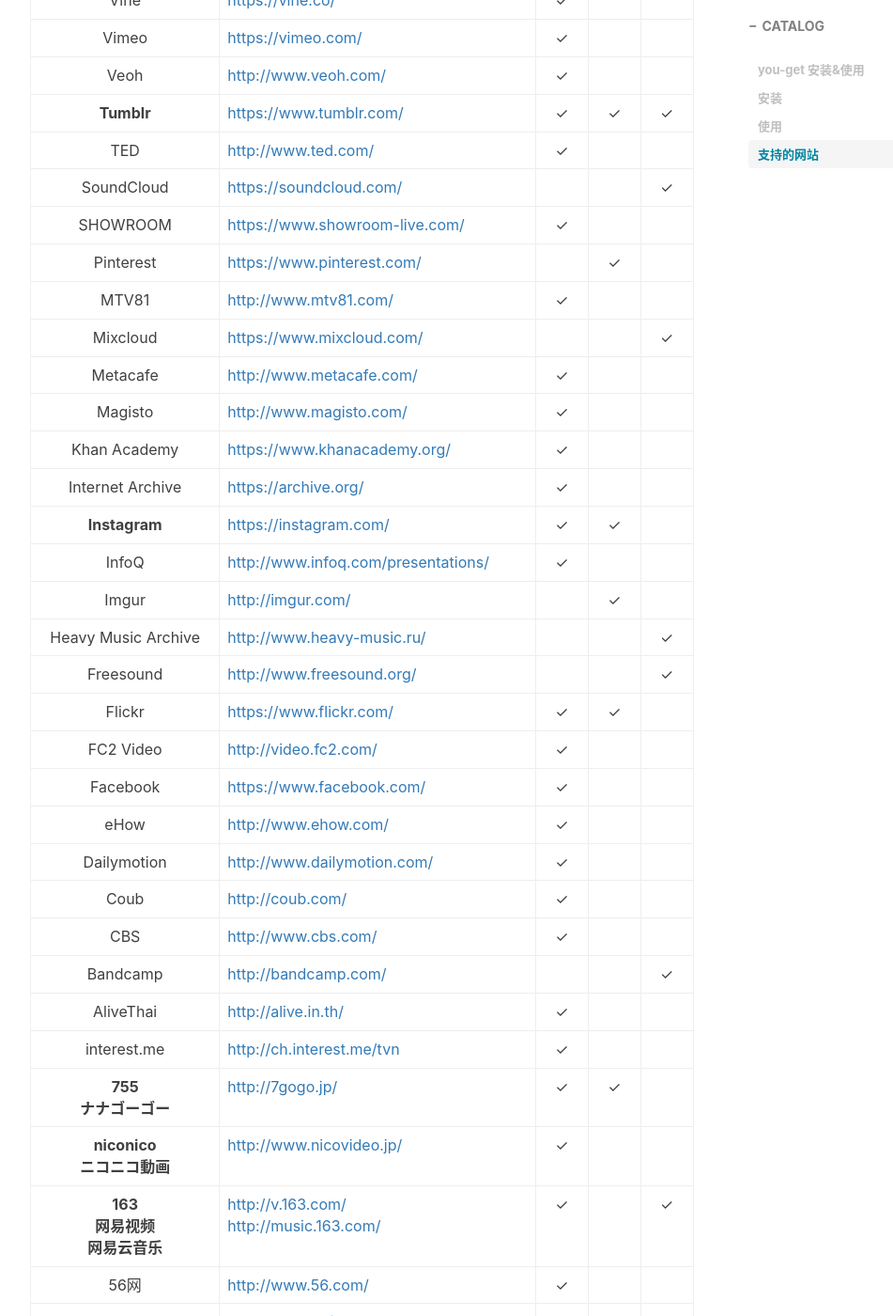
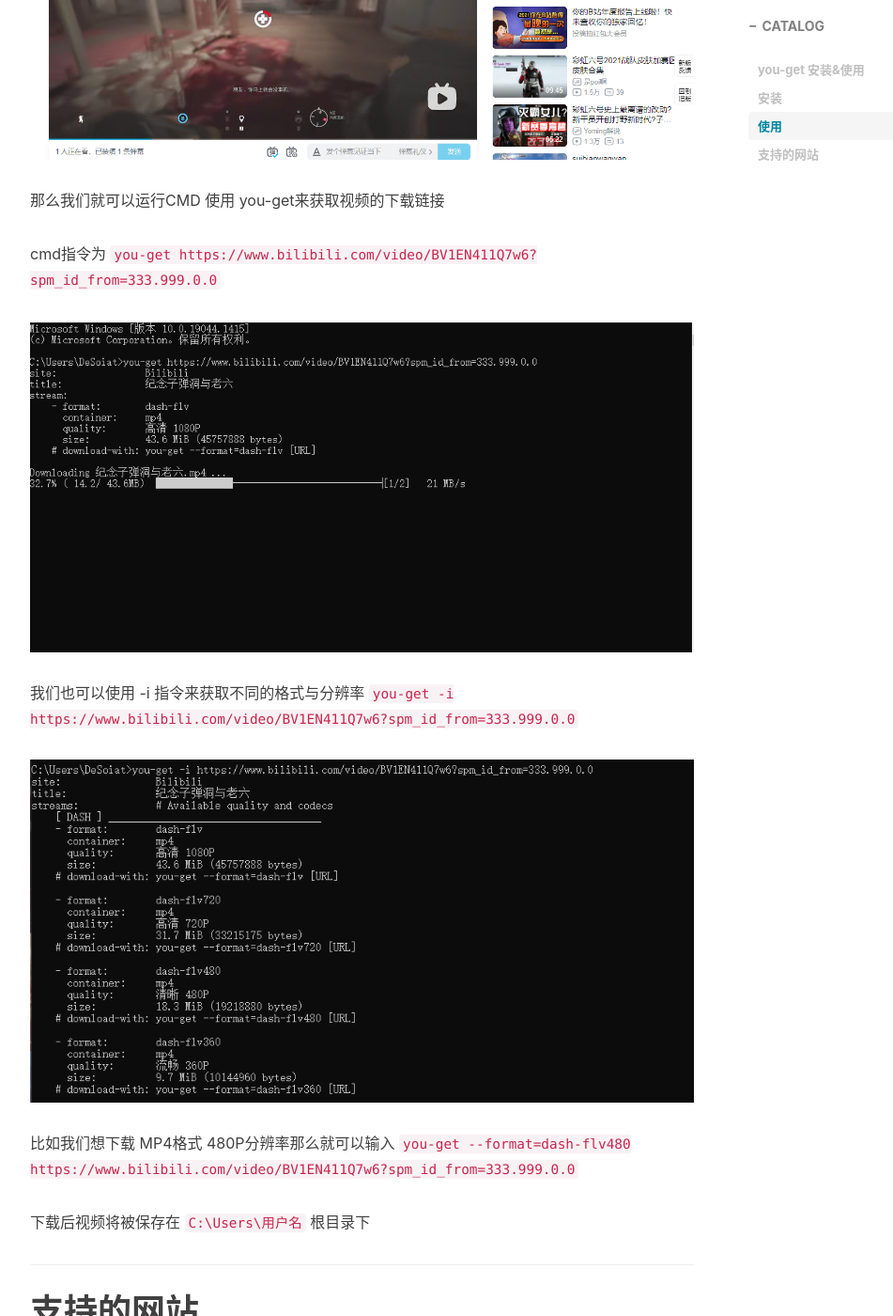
Before and after one commit to DeSoiat/DESOIAT.GITHUB.IO, a Jekyll site: the page built from _posts/2019-04-21-you-get.md, in a window 1280 px wide and 1400 px high, scrolled down 4095 px. Shown: the whole window at 94% size, without its empty margins (233-1184 px from the left). Built offline with Jekyll 4.4.1, drawn with Linux system fonts in a browser that asks for light colours; nearby versions of some CDN libraries; comment, search, counter and statistics services are not loaded; some of the changed text lies outside the part shown.

Commit message:
Update 2019-04-21-you-get.md

````diff
--- a/_posts/2019-04-21-you-get.md
+++ b/_posts/2019-04-21-you-get.md
@@ -105,7 +105,31 @@
 
 # 使用
 
+打个比方说 我在B站上发现了这个帅逼UP主的视频非常的好看精彩就想下载下来以后存着看
 
+
+
+![picture4](/img/youget/4.PNG)
+
+
+
+那么我们就可以运行CMD 使用 you-get来获取视频的下载链接
+
+
+
+cmd指令为 ``` you-get https://www.bilibili.com/video/BV1EN411Q7w6?spm_id_from=333.999.0.0 ```
+
+
+
+![picture5](/img/youget/5.PNG)
+
+我们也可以使用 -i 指令来获取不同的格式与分辨率 ``` you-get -i https://www.bilibili.com/video/BV1EN411Q7w6?spm_id_from=333.999.0.0 ```
+
+![picture6](/img/youget/6.PNG)
+
+比如我们想下载 MP4格式 480P分辨率那么就可以输入 ``` you-get --format=dash-flv480 https://www.bilibili.com/video/BV1EN411Q7w6?spm_id_from=333.999.0.0 ```
+
+下载后视频将被保存在 ``` C:\Users\用户名 ``` 根目录下
 
 
 
````
